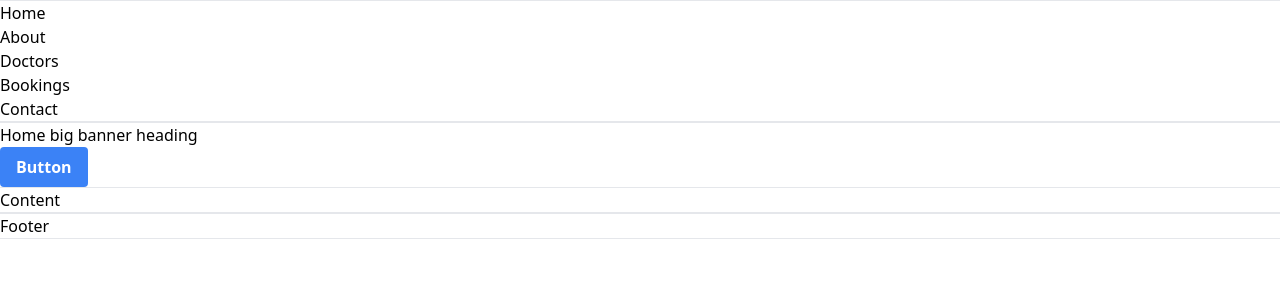
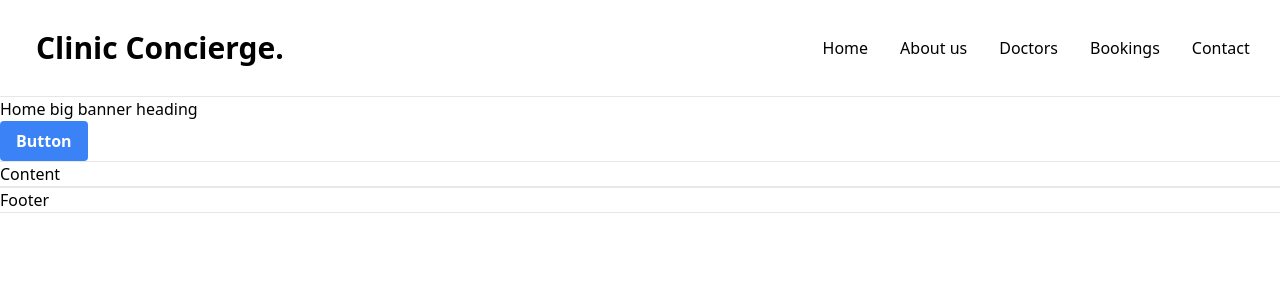
Before and after one commit to marlonmoreira000/clinic-concierge-app-frontend, a React (Vite) app: page / in a window 1280 px wide. Shown: the top 300 px of the page. Built offline with nearby package versions, Linux system fonts and the light colour scheme.

Commit message:
add basic navbar layout

```diff
--- a/src/components/Nav.jsx
+++ b/src/components/Nav.jsx
@@ -1,31 +1,20 @@
 import { Link } from "react-router-dom";
+
+//
 
 const Nav = () => {
   return (
-    <>
-      <hr />
-      <nav>
-        <ul>
-          <li>
-            <Link to="/">Home</Link>
-          </li>
-          <li>
-            <Link to="/about">About</Link>
-          </li>
-          <li>
-            <Link to="/doctors">Doctors</Link>
-          </li>
-          <li>
-            <Link to="/bookings">Bookings</Link>
-          </li>
-          <li>
-            <Link to="/contact">Contact</Link>
-          </li>
-        </ul>
-      </nav>
-      <hr />
-    </>
+    <div className="flex justify-between items-center h-24 mx-auto px-4 max-w-[1240px]">
+      <h1 className="w-full text-3xl font-bold">Clinic Concierge.</h1>
+      <ul className="flex">
+        <li className="p-4">Home</li>
+        <li className="p-4 flex-shrink-0">About us</li>
+        <li className="p-4">Doctors</li>
+        <li className="p-4">Bookings</li>
+        <li className="p-4">Contact</li>
+      </ul>
+    </div>
   );
-}
+};
 
-export default Nav
+export default Nav;
```
